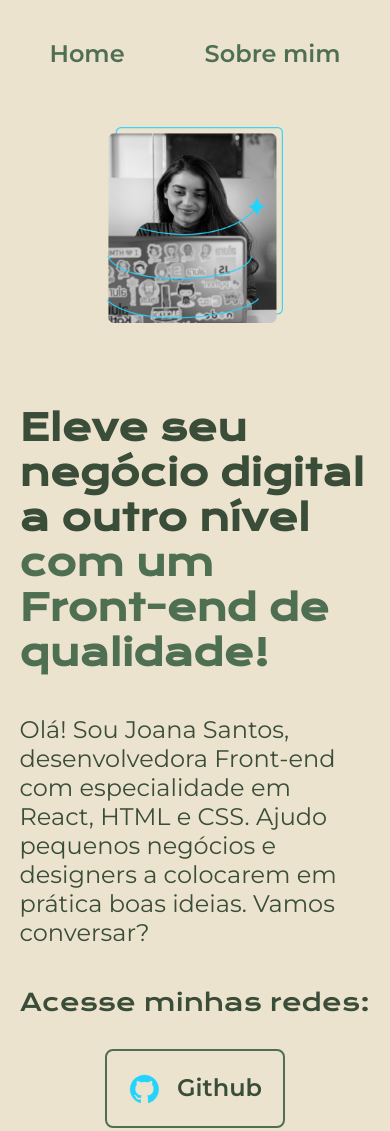
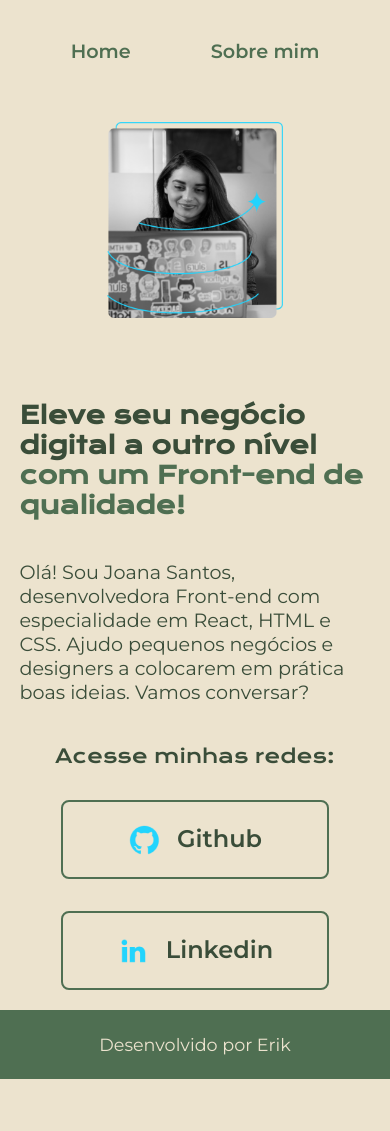
Before and after one commit to hubErik4/portfolio, a plain HTML site: page index.html in a window 390 px wide. Shown: the top 1131 px of the page. After the commit the page ends 1079 px from the top, so only its background shows below. Drawn offline with nearby package versions, Linux system fonts and the light colour scheme.

Commit message:
Update style.css
Adaptações de tamanho de texto em dispositivos de tela menor.

```diff
--- a/styles/style.css
+++ b/styles/style.css
@@ -132,6 +132,30 @@ body{
         width: auto;
     }
 
+    .apresentacao__conteudo__titulo{
+        font-size: 1.5rem;
+    }
+
+    .rodape {
+        font-size : 1.1rem;
+    }
+
+    .apresentacao__conteudo__texto{
+        font-size: 1.2rem;
+        font-family: var(--font-secundaria);
+    }
+
+    .apresentacao__links__subtitulos {
+        font-size : 1.2rem;
+    }
+
+    .apresentacao__links__navegacao {
+        width: 75%;
+    }
+
+    .cabecalho__menu__link {
+        font-size : 1.2rem;
+
     /* .apresentacao__imagem {
         width: 90%;
     } */
```
